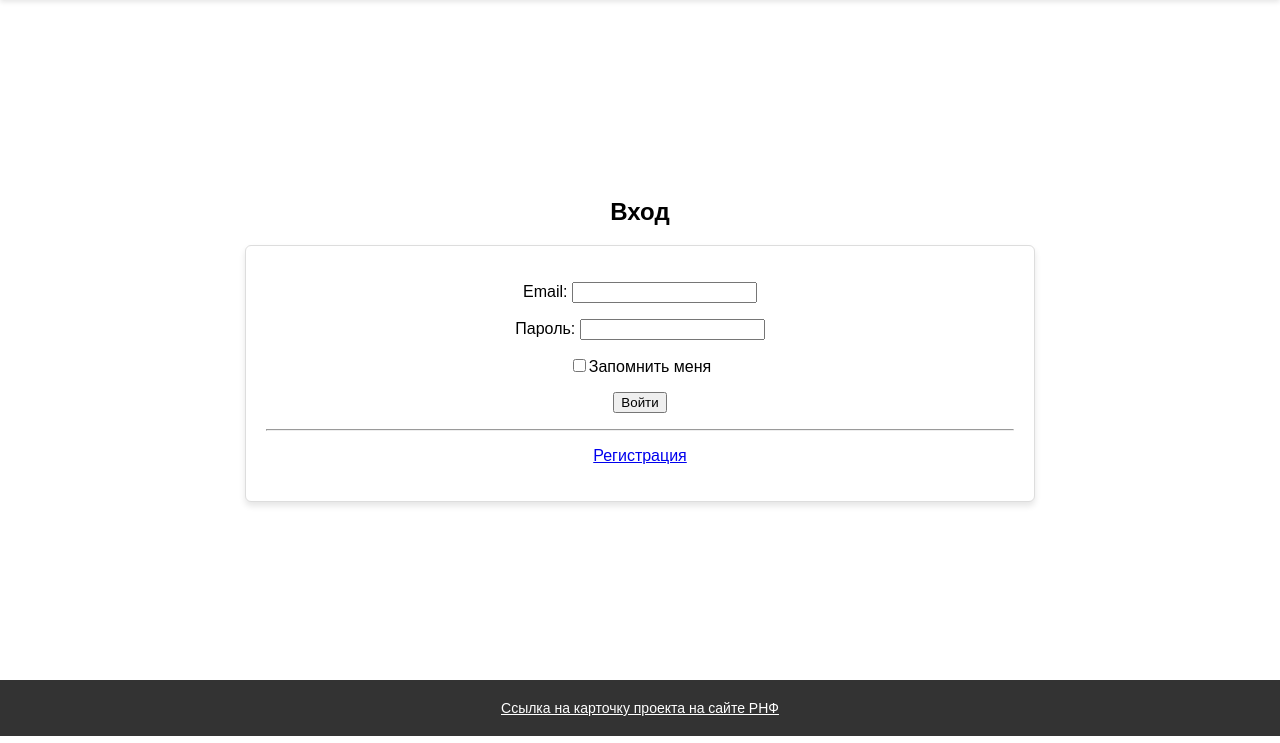
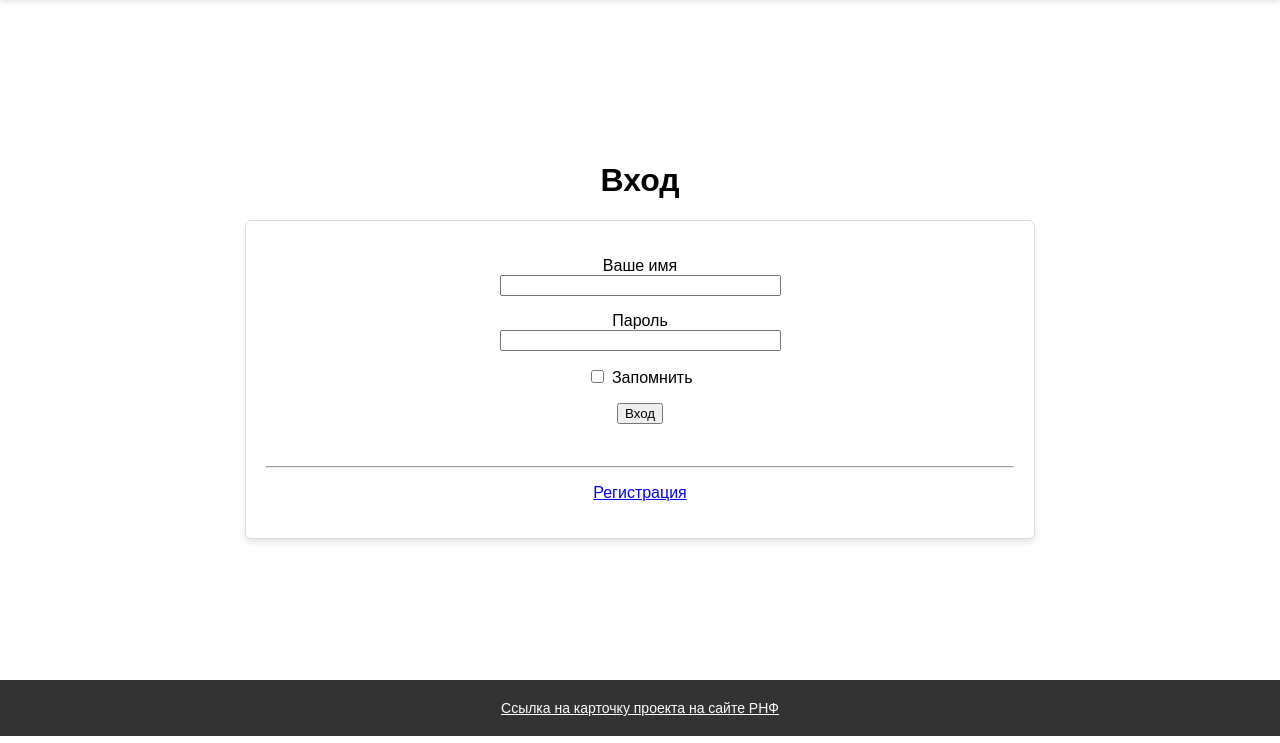
Before and after one commit to NIJI-TA/rsf-dst-24-41-02031, a Flask app: page /login in a window 1280 px wide. Shown: the part 57-800 px from the top of the page. Run offline with Flask 3, Linux system fonts and the light colour scheme.

Commit message:
Начал работу с WTForms -- forms.py для работы с формами, встроил WTForms в login.html

```diff
--- a/app.py
+++ b/app.py
@@ -3,6 +3,7 @@ import sqlite3
 import os
 from werkzeug.security import generate_password_hash, check_password_hash
 from FDataBase import FDataBase
+from forms import LoginForm
 
 
 # Конфигурация
@@ -61,9 +62,13 @@ def landing():
     return render_template('index.html')
 
 
-@app.route("/login")
+@app.route("/login", methods=['GET', 'POST'])
 def login():
-    return render_template('login.html')
+    form = LoginForm()
+    if form.validate_on_submit():
+        flash('Login requested for user')
+        return redirect(url_for('landing'))
+    return render_template('login.html', title='Вход', form=form)
 
 
 @app.route("/register", methods=["POST", "GET"])
--- /dev/null
+++ b/forms.py
@@ -0,0 +1,9 @@
+from flask_wtf import FlaskForm
+from wtforms import StringField, PasswordField, BooleanField, SubmitField
+from wtforms.validators import DataRequired
+
+class LoginForm(FlaskForm):
+    username = StringField('Ваше имя', validators=[DataRequired()])
+    password = PasswordField('Пароль', validators=[DataRequired()])
+    remember_me = BooleanField('Запомнить')
+    submit = SubmitField('Вход')
--- a/templates/base.html
+++ b/templates/base.html
@@ -25,7 +25,7 @@
             <nav class="header-nav">
                 <ul class="nav-list">
                     {% block header_list %}
-                    <li class="nav-item"><a href="#main">Главная</a></li>
+                    <li class="nav-item"><a href="{{url_for('landing')}}">Главная</a></li>
                     <li class="nav-item"><a href="#">Новости</a></li>
                     <li class="nav-item"><a href="#">Статьи</a></li>
                     {% endblock %}
--- a/templates/index.html
+++ b/templates/index.html
@@ -126,7 +126,3 @@
 </section>
 </main>
 {% endblock %}
-
-
-
-</html>
--- a/templates/login.html
+++ b/templates/login.html
@@ -1,64 +1,57 @@
-<!DOCTYPE html>
-<html lang="ru">
+{% extends 'base.html' %}
 
-<head>
-    <link type="text/css" href="{{ url_for('static', filename='css/style.css') }}" rel="stylesheet" />
-    <meta charset="UTF-8">
-    <meta name="viewport" content="width=device-width, initial-scale=1.0">
-    <title>Вход</title>
-    <link rel="preconnect" href="https://fonts.googleapis.com">
-    <link rel="preconnect" href="https://fonts.gstatic.com" crossorigin>
-    <link href="https://fonts.googleapis.com/css2?family=Jura:wght@300..700&display=swap" rel="stylesheet">
-</head>
 
-<body>
-    <!-- Header -->
-    <header class="header">
-        <div class="header-container">
-            <div class="header-logo">
-                <span class="logo-text">10</span>
-                <span class="logo-subtext">РНФ<br>Российский научный фонд</span>
-            </div>
-            <nav class="header-nav">
-                <ul class="nav-list">
-                    <li class="nav-item"><a href="{{url_for('landing')}}">Главная</a></li>
-                    <li class="nav-item"><a href="#">Новости</a></li>
-                    <li class="nav-item"><a href="#">Статьи</a></li>
+
+{% block header_list %}
+{{ super() }}
+{% endblock %}
+
+{% block header_actions %}
+{{ super() }}
+{% endblock %}
+
+
+
+{% block content %}
+<!-- Sign in -->
+<main class="lgn">
+    <h1>Вход</h1>
+    {% with messages = get_flashed_messages() %}
+    {% if messages %}
+    <ul>
+        {% for message in messages %}
+        <li>{{ message }}</li>
+        {% endfor %}
     </ul>
-            </nav>
-            <div class="header-actions">
-                <a href="#" class="lang-switch">ENG</a>
-                <div class="menu-icon">&#9776</div>
-            </div>
-        </div>
-    </header>
-
-    <main class="lgn">
-        <h2>Вход</h2>
+    {% endif %}
+    {% endwith %}
     <div>
-            {% for cat, msg in get_flashed_messages(True) %}
-            <div class="flash {{cat}}">{{msg}}</div>
+        <form action="" method="post" novalidate>
+            {{ form.hidden_tag() }}
+            <p>
+                {{ form.username.label }}<br>
+                {{ form.username(size=32) }}<br>
+                {% for error in form.username.errors %}
+                <span style="color: red;">[{{ error }}]</span>
                 {% endfor %}
-            <form id="registerForm" method="post">
-                <p><label for="email">Email:</label>
-                    <input type="email" id="email" name="email" value="" required>
-                <p><label for="password">Пароль:</label>
-                    <input type="password" id="password" name="password" value="" required>
-                <p><input type="checkbox" name="remme">Запомнить меня
-                <p><button type="submit" class="btn">Войти</button>
+            </p>
+            <p>
+                {{ form.password.label }}<br>
+                {{ form.password(size=32) }}<br>
+                {% for error in form.password.errors %}
+                <span style="color: red;">[{{ error }}]</span>
+                {% endfor %}
+            </p>
+            <p>{{ form.remember_me() }} {{ form.remember_me.label }}</p>
+            <p>{{ form.submit() }}</p>
+        </form>
         <br>
         <hr>
         <p><a href="{{url_for('register')}}">Регистрация</a>
             </form>
     </div>
 </main>
-    <!-- Footer -->
-    <footer class="footer">
-        <p>
-            <a href="https://rscf.ru/project/24-41-02031/">Ссылка на карточку проекта на сайте
-                РНФ</a>
-        </p>
-    </footer>
+{% endblock %}
 </body>
 
 </html>
```
Lines whose indentation alone changed are shown as unchanged.
